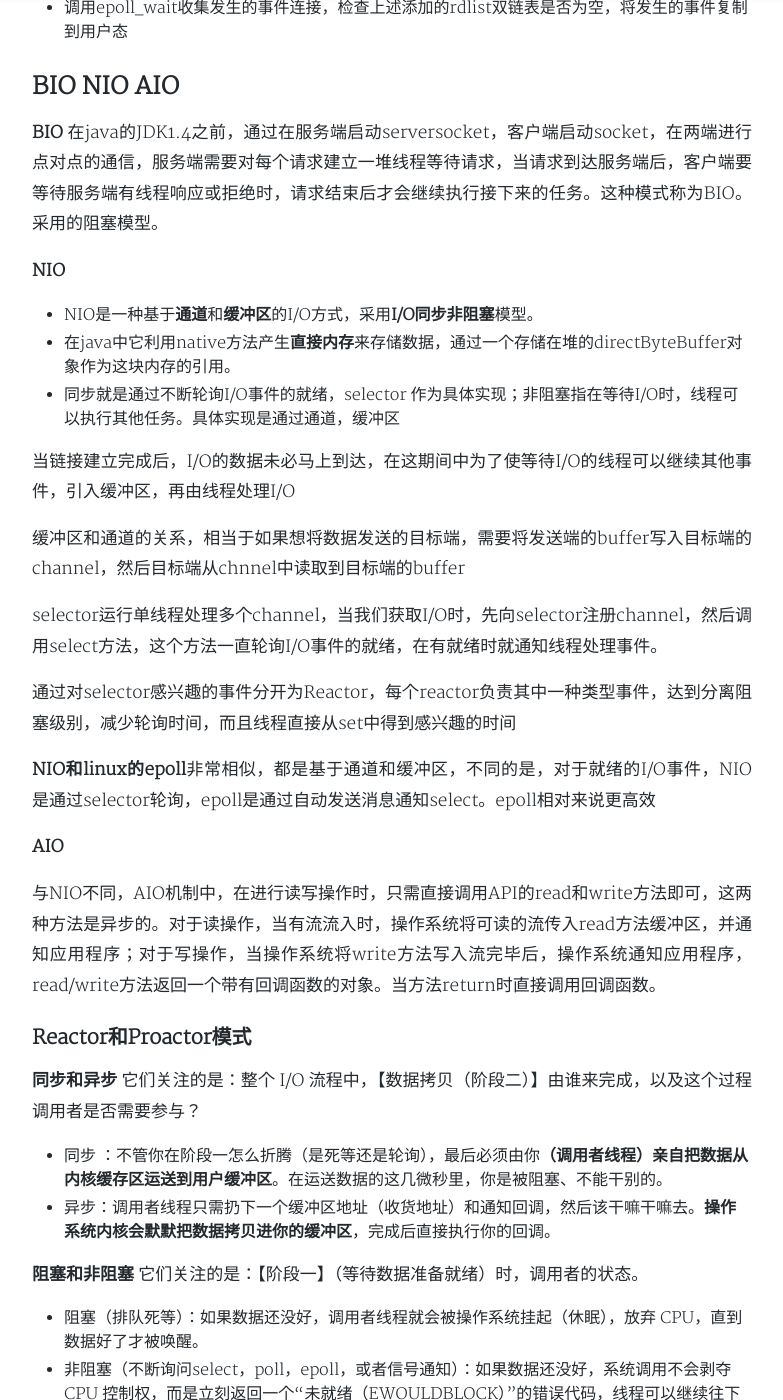
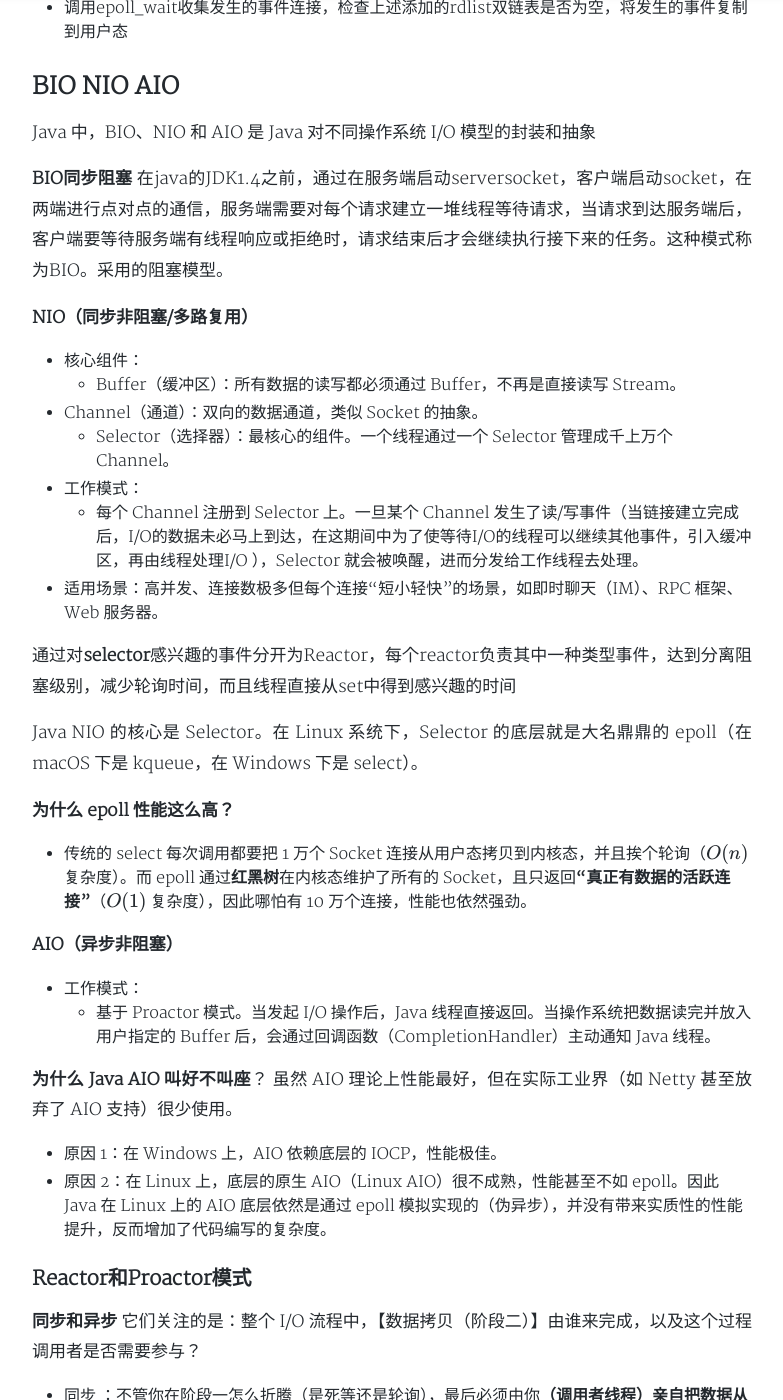
Before and after one commit to gobige/gobige.github.io, a Jekyll site: the page built from _posts/2017-11-7-io.md, in a window 1280 px wide and 1400 px high, scrolled down 4729 px. Shown: the whole window, without its empty margins (248-1031 px from the left). Built offline with Jekyll 4.4.1, drawn with Linux system fonts in a browser that asks for light colours; nearby versions of some CDN libraries; formulas are drawn with MathJax 3; a style sheet for code colours, icons or effects is not loaded; some of the changed text lies outside the part shown.

Commit message:
Update 2017-11-7-io.md

```diff
--- a/_posts/2017-11-7-io.md
+++ b/_posts/2017-11-7-io.md
@@ -1,6 +1,6 @@
 ---
 layout: post
-title: '常见I/O模型'
+title: '常见操作系统I/O模型'
 subtitle: '常见I/O模型'
 date: 2017-11-07
 categories: 计算机网络
@@ -92,29 +92,37 @@ epoll通过在linux内核中申请一个简易的文件系统，linux通过以
 
 ## BIO NIO AIO
 
-**BIO**
+Java 中，BIO、NIO 和 AIO 是 Java 对不同操作系统 I/O 模型的封装和抽象
+
+**BIO同步阻塞**
 在java的JDK1.4之前，通过在服务端启动serversocket，客户端启动socket，在两端进行点对点的通信，服务端需要对每个请求建立一堆线程等待请求，当请求到达服务端后，客户端要等待服务端有线程响应或拒绝时，请求结束后才会继续执行接下来的任务。这种模式称为BIO。采用的阻塞模型。
 
-**NIO**
+**NIO（同步非阻塞/多路复用）**
+- 核心组件：
+   - Buffer（缓冲区）：所有数据的读写都必须通过 Buffer，不再是直接读写 Stream。
+- Channel（通道）：双向的数据通道，类似 Socket 的抽象。
+   - Selector（选择器）：最核心的组件。一个线程通过一个 Selector 管理成千上万个 Channel。
+- 工作模式：
+   - 每个 Channel 注册到 Selector 上。一旦某个 Channel 发生了读/写事件（当链接建立完成后，I/O的数据未必马上到达，在这期间中为了使等待I/O的线程可以继续其他事件，引入缓冲区，再由线程处理I/O
+），Selector 就会被唤醒，进而分发给工作线程去处理。
+- 适用场景：高并发、连接数极多但每个连接“短小轻快”的场景，如即时聊天（IM）、RPC 框架、Web 服务器。
 
-- NIO是一种基于**通道**和**缓冲区**的I/O方式，采用**I/O同步非阻塞**模型。
-- 在java中它利用native方法产生**直接内存**来存储数据，通过一个存储在堆的directByteBuffer对象作为这块内存的引用。
-- 同步就是通过不断轮询I/O事件的就绪，selector
-作为具体实现；非阻塞指在等待I/O时，线程可以执行其他任务。具体实现是通过通道，缓冲区
+通过对**selector**感兴趣的事件分开为Reactor，每个reactor负责其中一种类型事件，达到分离阻塞级别，减少轮询时间，而且线程直接从set中得到感兴趣的时间
 
-当链接建立完成后，I/O的数据未必马上到达，在这期间中为了使等待I/O的线程可以继续其他事件，引入缓冲区，再由线程处理I/O
+Java NIO 的核心是 Selector。在 Linux 系统下，Selector 的底层就是大名鼎鼎的 epoll（在 macOS 下是 kqueue，在 Windows 下是 select）。
 
-缓冲区和通道的关系，相当于如果想将数据发送的目标端，需要将发送端的buffer写入目标端的channel，然后目标端从chnnel中读取到目标端的buffer
+**为什么 epoll 性能这么高？**
+- 传统的 select 每次调用都要把 1 万个 Socket 连接从用户态拷贝到内核态，并且挨个轮询（$O(n)$ 复杂度）。而 epoll 通过**红黑树**在内核态维护了所有的 Socket，且只返回**“真正有数据的活跃连接”**（$O(1)$ 复杂度），因此哪怕有 10 万个连接，性能也依然强劲。
 
-selector运行单线程处理多个channel，当我们获取I/O时，先向selector注册channel，然后调用select方法，这个方法一直轮询I/O事件的就绪，在有就绪时就通知线程处理事件。
+**AIO（异步非阻塞）**
+- 工作模式：
+    - 基于 Proactor 模式。当发起 I/O 操作后，Java 线程直接返回。当操作系统把数据读完并放入用户指定的 Buffer 后，会通过回调函数（CompletionHandler）主动通知 Java 线程。
 
-通过对selector感兴趣的事件分开为Reactor，每个reactor负责其中一种类型事件，达到分离阻塞级别，减少轮询时间，而且线程直接从set中得到感兴趣的时间
+**为什么 Java AIO 叫好不叫座**？
+虽然 AIO 理论上性能最好，但在实际工业界（如 Netty 甚至放弃了 AIO 支持）很少使用。
+- 原因 1：在 Windows 上，AIO 依赖底层的 IOCP，性能极佳。
+- 原因 2：在 Linux 上，底层的原生 AIO（Linux AIO）很不成熟，性能甚至不如 epoll。因此 Java 在 Linux 上的 AIO 底层依然是通过 epoll 模拟实现的（伪异步），并没有带来实质性的性能提升，反而增加了代码编写的复杂度。
 
-**NIO和linux的epoll**非常相似，都是基于通道和缓冲区，不同的是，对于就绪的I/O事件，NIO是通过selector轮询，epoll是通过自动发送消息通知select。epoll相对来说更高效
-
-**AIO**
-
-与NIO不同，AIO机制中，在进行读写操作时，只需直接调用API的read和write方法即可，这两种方法是异步的。对于读操作，当有流流入时，操作系统将可读的流传入read方法缓冲区，并通知应用程序；对于写操作，当操作系统将write方法写入流完毕后，操作系统通知应用程序，read/write方法返回一个带有回调函数的对象。当方法return时直接调用回调函数。
 
 ### Reactor和Proactor模式
 
```
Also changed, not shown: other parts of _posts/2017-11-7-io.md (+1 -1 lines).
